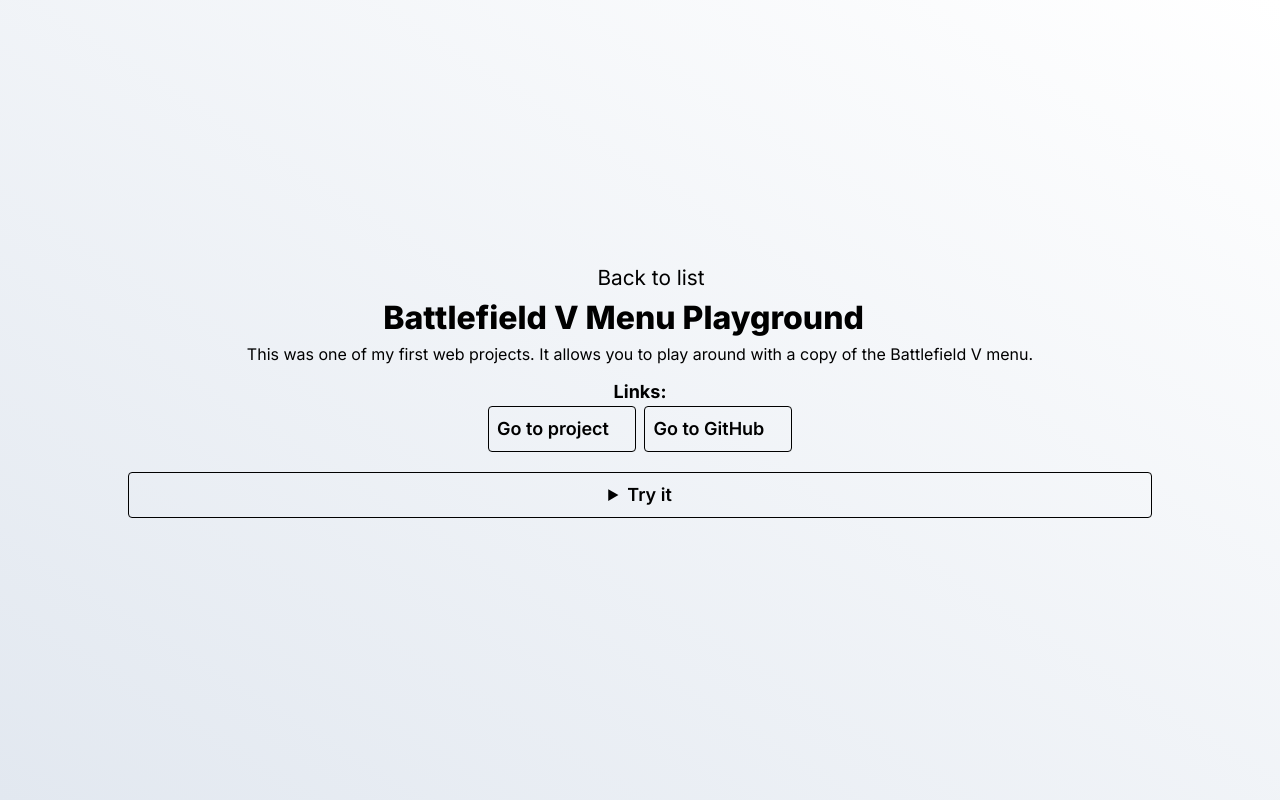
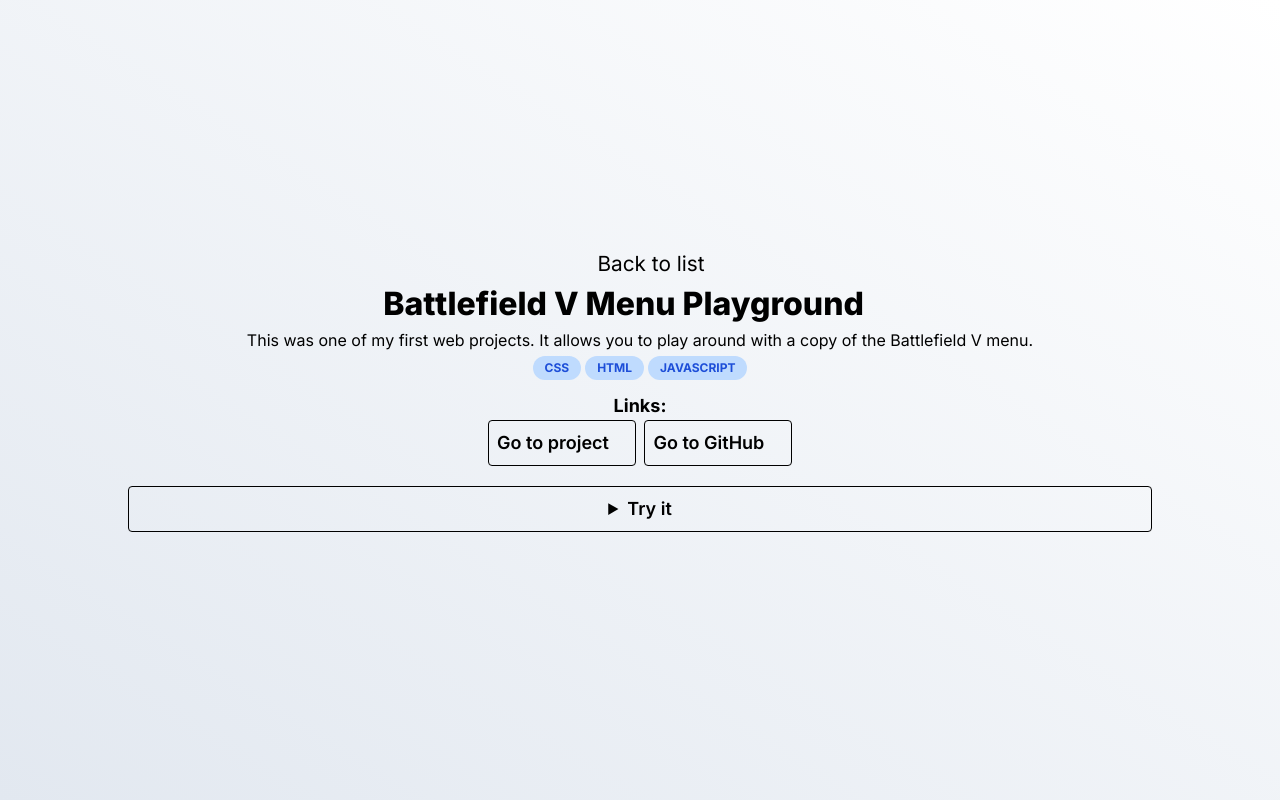
Before and after one commit to leonlarsson/leon-home, a Next.js app: page /projects/1 in a window 1280 px wide. Built offline with nearby package versions, Linux system fonts and the light colour scheme; a web font is replaced by a local one.

Commit message:
project: add tags here as well
Add to css class.
Style still WIP.

```diff
--- a/app/(main)/globals.css
+++ b/app/(main)/globals.css
@@ -21,3 +21,8 @@
 .page {
   @apply m-auto flex flex-col;
 }
+
+.tag-pill {
+  @apply rounded-full bg-blue-200 px-3 py-1 text-xs font-bold uppercase text-blue-700 transition-colors group-hover:bg-slate-700 group-hover:text-white;
+  /* bg-gray-300 / text-black is an alternative */
+}
--- a/app/(main)/projects/[id]/page.tsx
+++ b/app/(main)/projects/[id]/page.tsx
@@ -57,7 +57,15 @@ export default ({ params }: { params: { id: string } }) => {
             )}
           </span>
 
-          <p className="mb-3 whitespace-pre-line">{project.description}</p>
+          <p className="whitespace-pre-line">{project.description}</p>
+
+          {project.tags && (
+            <div className="mb-3 mt-1 flex flex-wrap justify-center gap-1">
+              {project.tags.sort().map(tag => (
+                <div className="tag-pill">{tag}</div>
+              ))}
+            </div>
+          )}
 
           <span className="text-lg font-bold">Links:</span>
           <div className="flex flex-wrap justify-center gap-2">
--- a/app/(main)/projects/page.tsx
+++ b/app/(main)/projects/page.tsx
@@ -76,7 +76,7 @@ const Project = ({ project, useGridLayout }: { project: Project; useGridLayout:
           {project.tags && (
             <div className="mt-1 flex flex-wrap gap-1">
               {project.tags.sort().map(tag => (
-                <div className="rounded-full bg-blue-200 px-3 py-1 text-xs font-bold uppercase text-blue-700 transition-colors group-hover:bg-slate-700 group-hover:text-white">{tag}</div>
+                <div className="tag-pill">{tag}</div>
               ))}
             </div>
           )}
```
